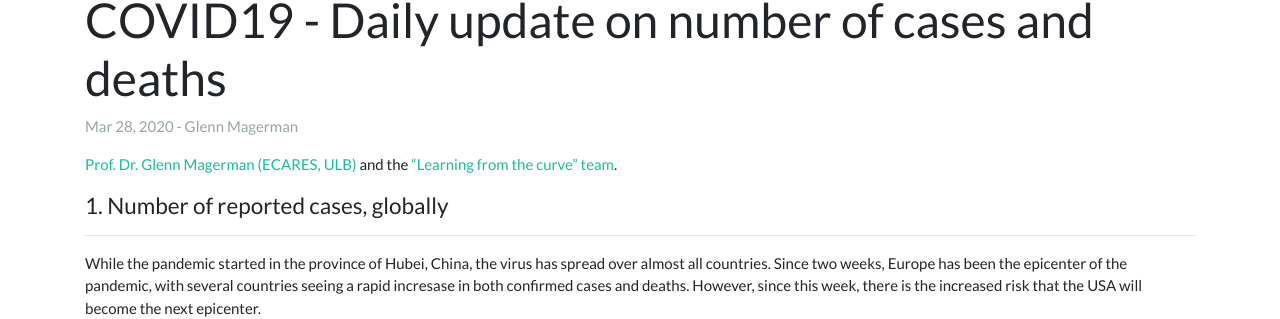
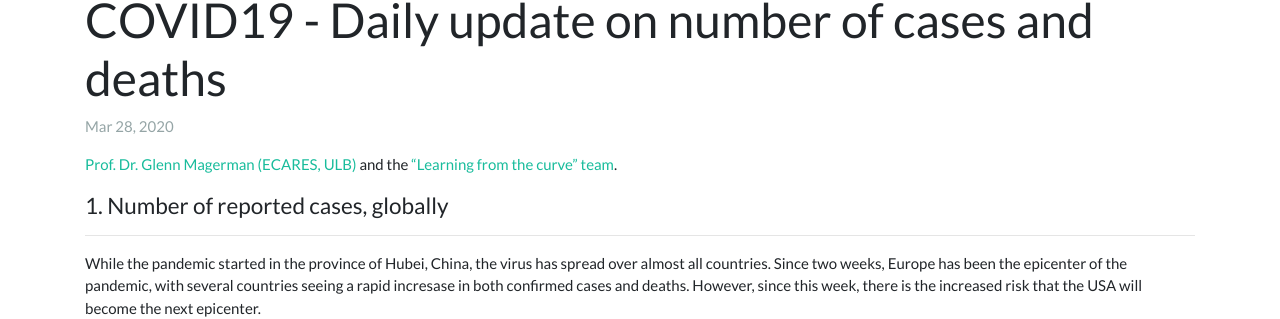
Before and after one commit to Learning-from-the-curve/learning-from-the-curve, a Jekyll site: the page built from _posts/2020-03-28-COVID19-Daily-update-on-number-of-cases-and-deaths.md, in a window 1280 px wide and 900 px high. Shown: the part 144-463 px from the top of the window. Built offline with Jekyll 4.4.1, drawn with Linux system fonts in a browser that asks for light colours.

Commit message:
Update post.html
Removed author display logic from post's detail layout.

```diff
--- a/_layouts/post.html
+++ b/_layouts/post.html
@@ -10,23 +10,6 @@ layout: default
         {%- assign date_format = "%b %-d, %Y" -%}
         {{ page.date | date: date_format }}
       </time>
-      -
-      {% assign authorCount = page.authors | size %}
-      {% if authorCount == 0 %}
-        No author
-      {% elsif authorCount == 1 %}
-        {{ page.authors | first }}
-      {% else %}
-        {% for author in page.authors %}
-          {% if forloop.first %}
-            {{ author }}
-          {% elsif forloop.last %}
-            and {{ author }}
-          {% else %}
-            , {{ author }}
-          {% endif %}
-        {% endfor %}
-      {% endif %}
     </p>
   </header>
 
```
